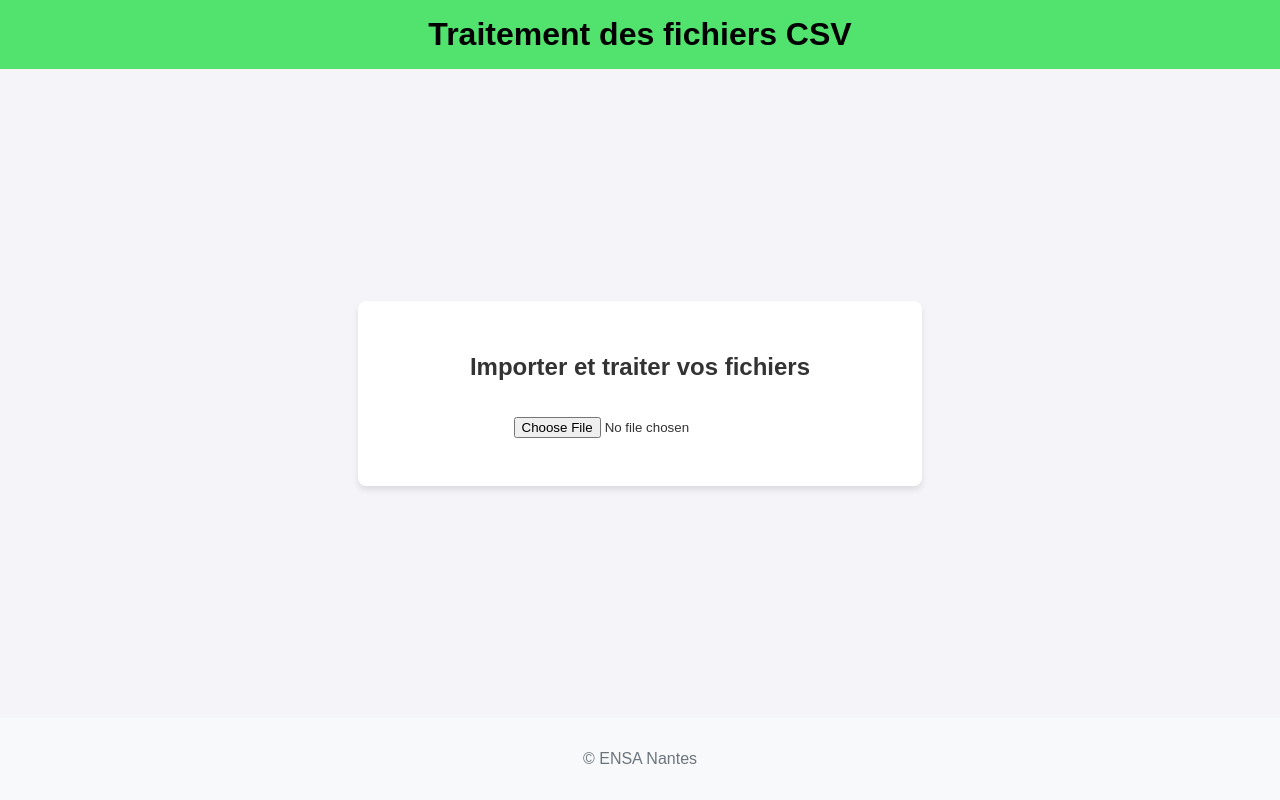
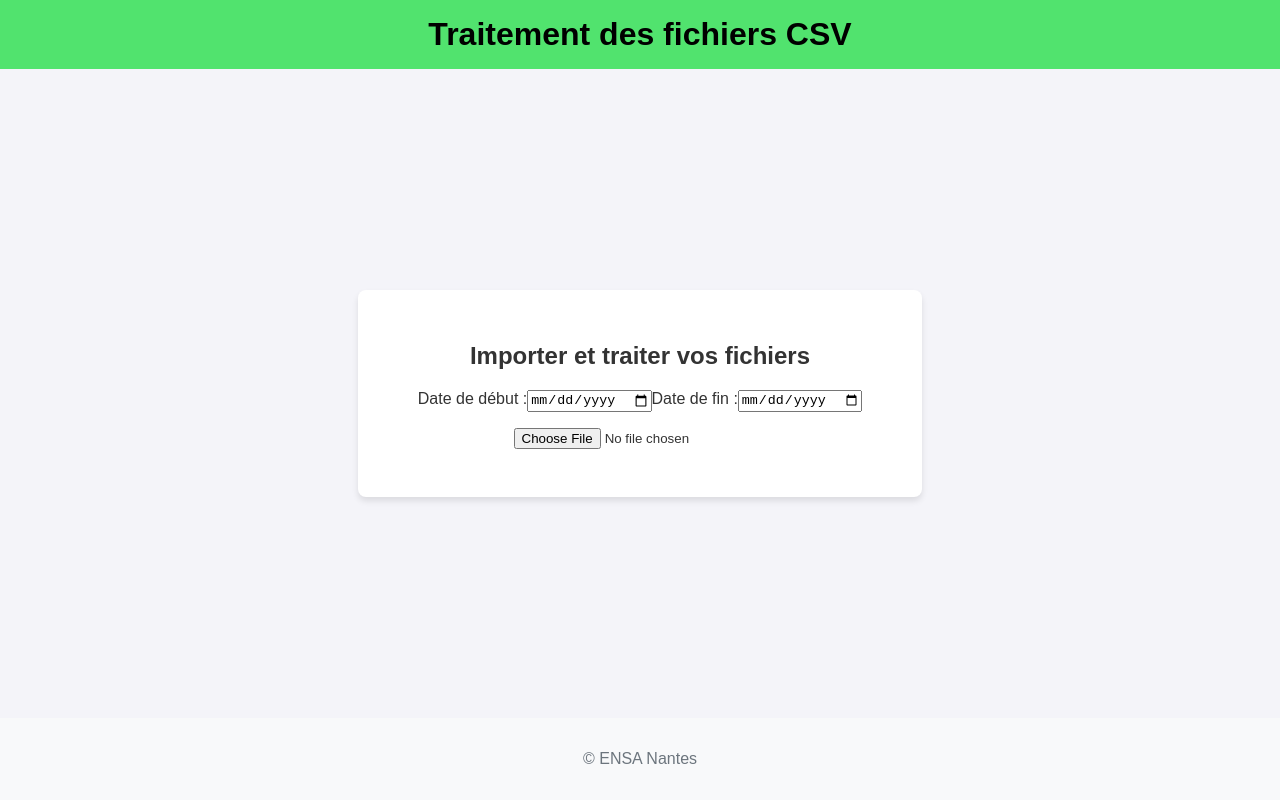
Before and after one commit to Tanthiel50/csv-to-excel, a React (Vite) app: page / in a window 1280 px wide. Built offline with nearby package versions, Linux system fonts and the light colour scheme.

Commit message:
range de date

```diff
--- a/src/components/DataProcessor.jsx
+++ b/src/components/DataProcessor.jsx
@@ -10,6 +10,8 @@ function DataProcessor() {
   const [csvData, setCsvData] = useState(null);
   const [availableDates, setAvailableDates] = useState([]);
   const [selectedDate, setSelectedDate] = useState("");
+  const [startDate, setStartDate] = useState("");
+  const [endDate, setEndDate] = useState("");
 
   // Colonnes attendues dans le CSV
   const expectedHeaders = ["Date & Heure", "Email porteur", "Montant"];
@@ -74,14 +76,30 @@ const normalizeString = (str) => {
           ),
         ];
 
-        setAvailableDates(dates);
         setCsvData(rawData);
+        generateAvailableDates(); // Générer les dates disponibles en fonction de la plage de dates
         toast.success("Fichier CSV chargé avec succès !");
       },
       error: (error) => {
         toast.error(`Erreur lors de l'analyse du fichier : ${error.message}`);
       },
     });
+  };
+
+  // Génère les dates disponibles en fonction de la plage de dates
+  const generateAvailableDates = () => {
+    if (!startDate || !endDate) return;
+
+    const start = new Date(startDate);
+    const end = new Date(endDate);
+    const dates = [];
+
+    for (let date = start; date <= end; date.setDate(date.getDate() + 1)) {
+      const formattedDate = date.toISOString().split("T")[0];
+      dates.push(formattedDate);
+    }
+
+    setAvailableDates(dates);
   };
 
   // Génération du fichier Excel
@@ -104,11 +122,6 @@ const normalizeString = (str) => {
         statutTransaction.toLowerCase() === "accepte" // Inclure uniquement les lignes avec "Accepté"
       );
     });
-
-    if (filteredData.length === 0) {
-      toast.error("Aucune donnée trouvée avec le statut 'Accepté' pour la date sélectionnée.");
-      return;
-    }
 
     const transformedData = filteredData.map((row) => {
       const values = Object.values(row);
@@ -189,6 +202,18 @@ const normalizeString = (str) => {
 
     const workbook = new ExcelJS.Workbook();
 
+    if (transformedData.length === 0) {
+      // Générer un fichier Excel vide avec les en-têtes
+      const worksheet = workbook.addWorksheet("Données");
+      worksheet.addRow([
+        "Date de transaction",
+        "Mail",
+        "Prénom",
+        "Nom",
+        "Montant",
+        "Statut de la transaction",
+      ]);
+    } else {
       Object.keys(groupedData).forEach((nature) => {
         const rows = groupedData[nature];
         const total = rows.reduce((sum, row) => sum + (parseFloat(row[4]) || 0), 0);
@@ -229,12 +254,17 @@ const normalizeString = (str) => {
           { key: "statutTransaction", width: 25 }, // Ajuster la largeur pour le statut
         ];
       });
+    }
 
     const buffer = await workbook.xlsx.writeBuffer();
     const blob = new Blob([buffer], { type: "application/octet-stream" });
     saveAs(blob, `Transactions_${selectedDate}.xlsx`);
 
+    if (transformedData.length === 0) {
+      toast.info("Aucune donnée trouvée pour la date sélectionnée. Un fichier Excel vide a été généré.");
+    } else {
       toast.success("Fichier Excel généré avec succès !");
+    }
   };
 
 
@@ -246,6 +276,29 @@ const normalizeString = (str) => {
       <main className="content">
         <div className="card">
           <h2>Importer et traiter vos fichiers</h2>
+          <div className="date-range-selector">
+            <label htmlFor="start-date">Date de début :</label>
+            <input
+              type="date"
+              id="start-date"
+              value={startDate}
+              onChange={(e) => {
+                setStartDate(e.target.value);
+                generateAvailableDates();
+              }}
+            />
+
+            <label htmlFor="end-date">Date de fin :</label>
+            <input
+              type="date"
+              id="end-date"
+              value={endDate}
+              onChange={(e) => {
+                setEndDate(e.target.value);
+                generateAvailableDates();
+              }}
+            />
+          </div>
           <input
             type="file"
             accept=".csv"
```
Also changed, not shown: 2 other files (tests, documents, lock files or other folders). Lines whose indentation alone changed are shown as unchanged.
